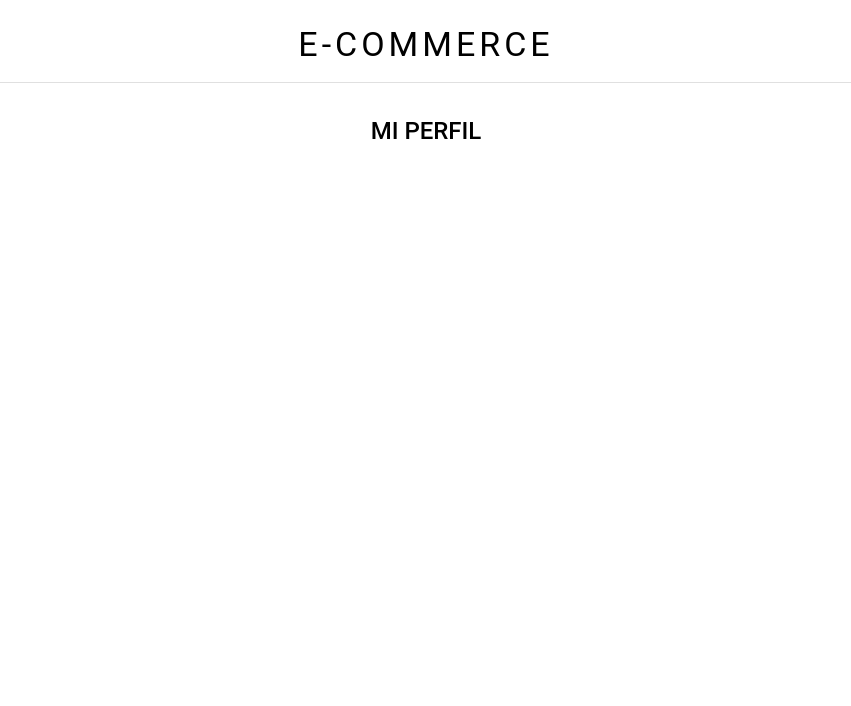
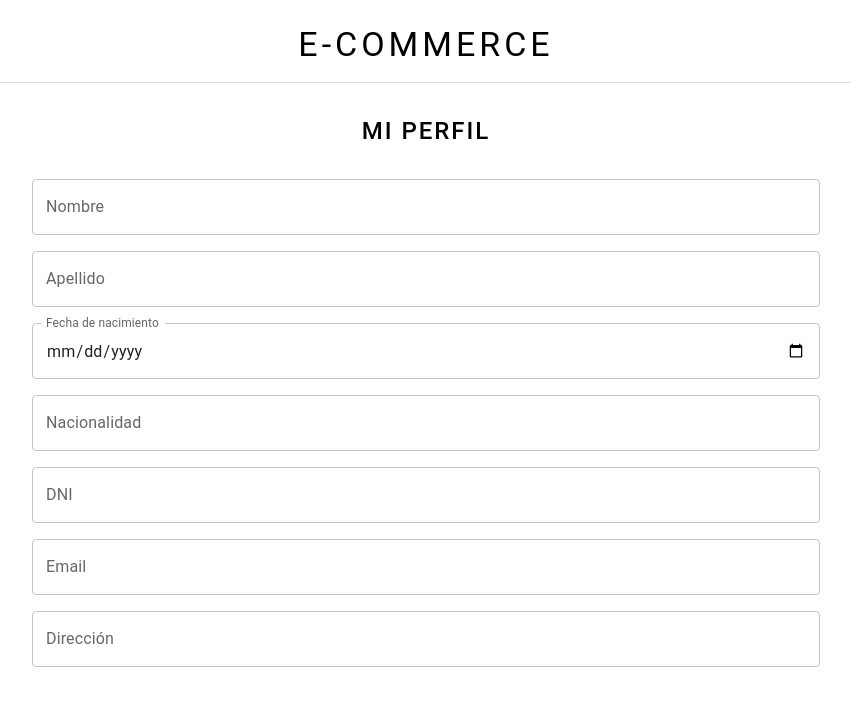
Before and after one commit to Agustin-CH/laboratorio-grupo1, a React (Create React App) app in the folder frontend/: page /mi-perfil in a window 1280 px wide. Shown: the top 706 px of the page, without its empty margins (214-1065 px from the left). Built offline with nearby package versions, Linux system fonts and the light colour scheme; some icons are missing.

Commit message:
agrego los campos del formulario: nombre, apellido, fecha de nacimiento

```diff
--- a/frontend/src/pages/Profile.js
+++ b/frontend/src/pages/Profile.js
@@ -1,5 +1,10 @@
 import React, { useState } from "react";
-import { Box, Typography, Stack, Button, useMediaQuery, TextField } from "@mui/material";
+import {
+  Box,
+  Typography,
+  TextField,
+  useMediaQuery,
+} from "@mui/material";
 import ArrowBackIcon from "@mui/icons-material/ArrowBack";
 import PersonIcon from "@mui/icons-material/Person";
 
@@ -13,38 +18,111 @@ const Profile = () => {
     nacionalidad: "",
     dni: "",
     email: "",
-    direccion: ""
+    direccion: "",
   });
 
   const handleChange = (e) => {
-    const { name, value } = e.target;
     setFormData({
       ...formData,
-      [name]: value
+      [e.target.name]: e.target.value,
     });
-  };
-
-  const handleSubmit = (e) => {
-    e.preventDefault();
-    console.log("Datos del perfil:", formData);
   };
 
   return (
     <Box sx={{ fontFamily: "'Helvetica Neue', sans-serif" }}>
-      {/* Header */}
-      <Box sx={{ display: "flex", justifyContent: "space-between", alignItems: "center", px: isMobile ? 2 : 4, py: 2, borderBottom: "1px solid #e0e0e0" }}>
+      {/* Header e-commerce */}
+      <Box
+        sx={{
+          display: "flex",
+          justifyContent: "space-between",
+          alignItems: "center",
+          px: isMobile ? 2 : 4,
+          py: 2,
+          borderBottom: "1px solid #e0e0e0",
+          position: "sticky",
+          top: 0,
+          bgcolor: "white",
+          zIndex: 1000,
+        }}
+      >
         <ArrowBackIcon />
-        <Typography variant={isMobile ? "h5" : "h4"} sx={{ letterSpacing: "4px", fontWeight: 400 }}>E-COMMERCE</Typography>
+        <Typography
+          variant={isMobile ? "h5" : "h4"}
+          sx={{ letterSpacing: "4px", fontWeight: 400 }}
+        >
+          E-COMMERCE
+        </Typography>
         <PersonIcon fontSize="small" />
       </Box>
 
+      {/* Contenido principal */}
       <Box sx={{ maxWidth: 800, mx: "auto", p: isMobile ? 2 : 4 }}>
-        <Typography variant="h5" sx={{ mb: 4, fontWeight: 500, textAlign: "center" }}>
+        <Typography
+          variant="h5"
+          sx={{
+            mb: 4,
+            fontWeight: 500,
+            letterSpacing: "2px",
+            textAlign: "center",
+          }}
+        >
           MI PERFIL
         </Typography>
-        <form onSubmit={handleSubmit}>
-          {/* Campos del formulario */}
-        </form>
+
+        {/* Formulario */}
+        <Box sx={{ display: "flex", flexDirection: "column", gap: 2 }}>
+          <TextField
+            label="Nombre"
+            name="nombre"
+            value={formData.nombre}
+            onChange={handleChange}
+            fullWidth
+          />
+          <TextField
+            label="Apellido"
+            name="apellido"
+            value={formData.apellido}
+            onChange={handleChange}
+            fullWidth
+          />
+          <TextField
+            label="Fecha de nacimiento"
+            name="fechaNacimiento"
+            type="date"
+            value={formData.fechaNacimiento}
+            onChange={handleChange}
+            InputLabelProps={{ shrink: true }}
+            fullWidth
+          />
+          <TextField
+            label="Nacionalidad"
+            name="nacionalidad"
+            value={formData.nacionalidad}
+            onChange={handleChange}
+            fullWidth
+          />
+          <TextField
+            label="DNI"
+            name="dni"
+            value={formData.dni}
+            onChange={handleChange}
+            fullWidth
+          />
+          <TextField
+            label="Email"
+            name="email"
+            value={formData.email}
+            onChange={handleChange}
+            fullWidth
+          />
+          <TextField
+            label="Dirección"
+            name="direccion"
+            value={formData.direccion}
+            onChange={handleChange}
+            fullWidth
+          />
+        </Box>
       </Box>
     </Box>
   );
```
